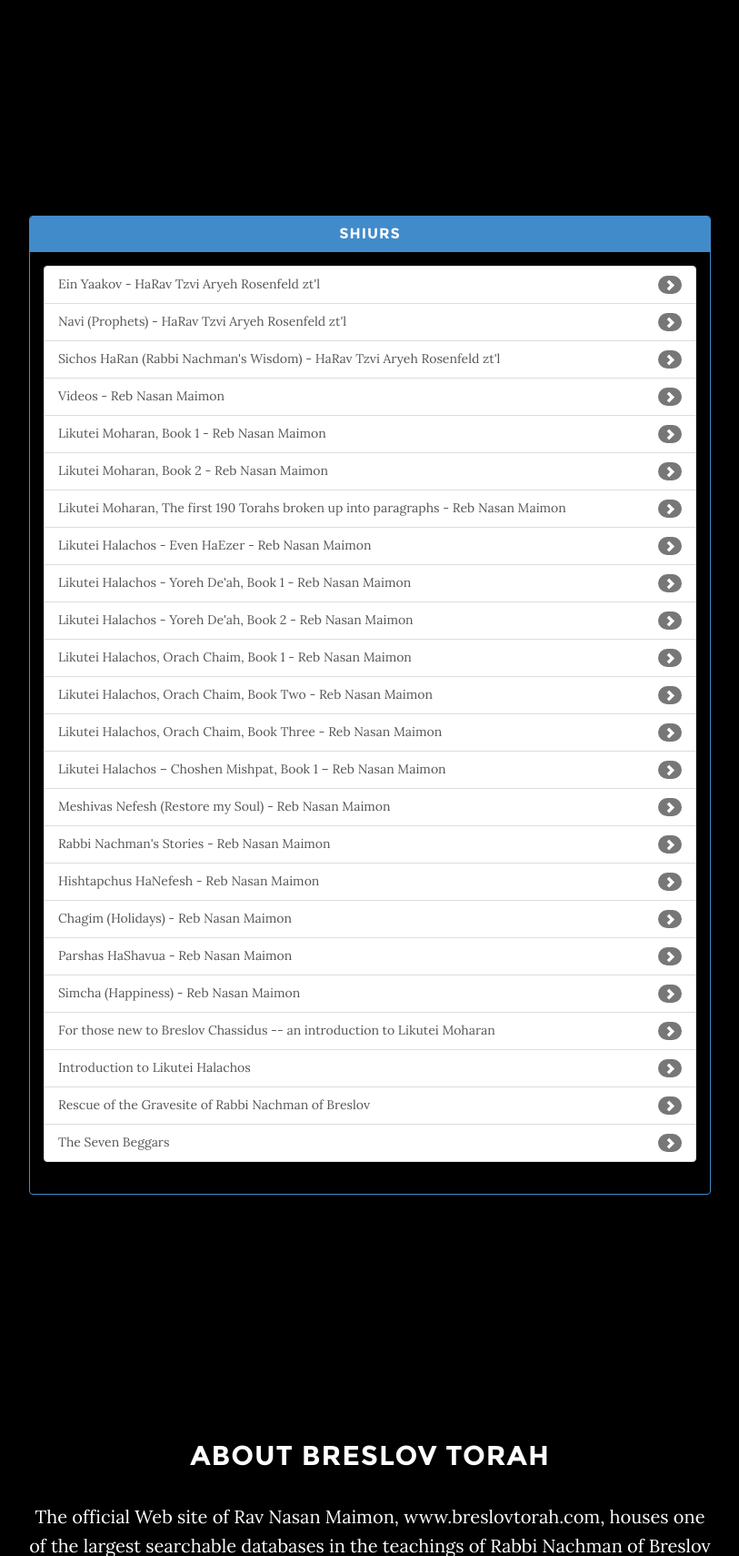
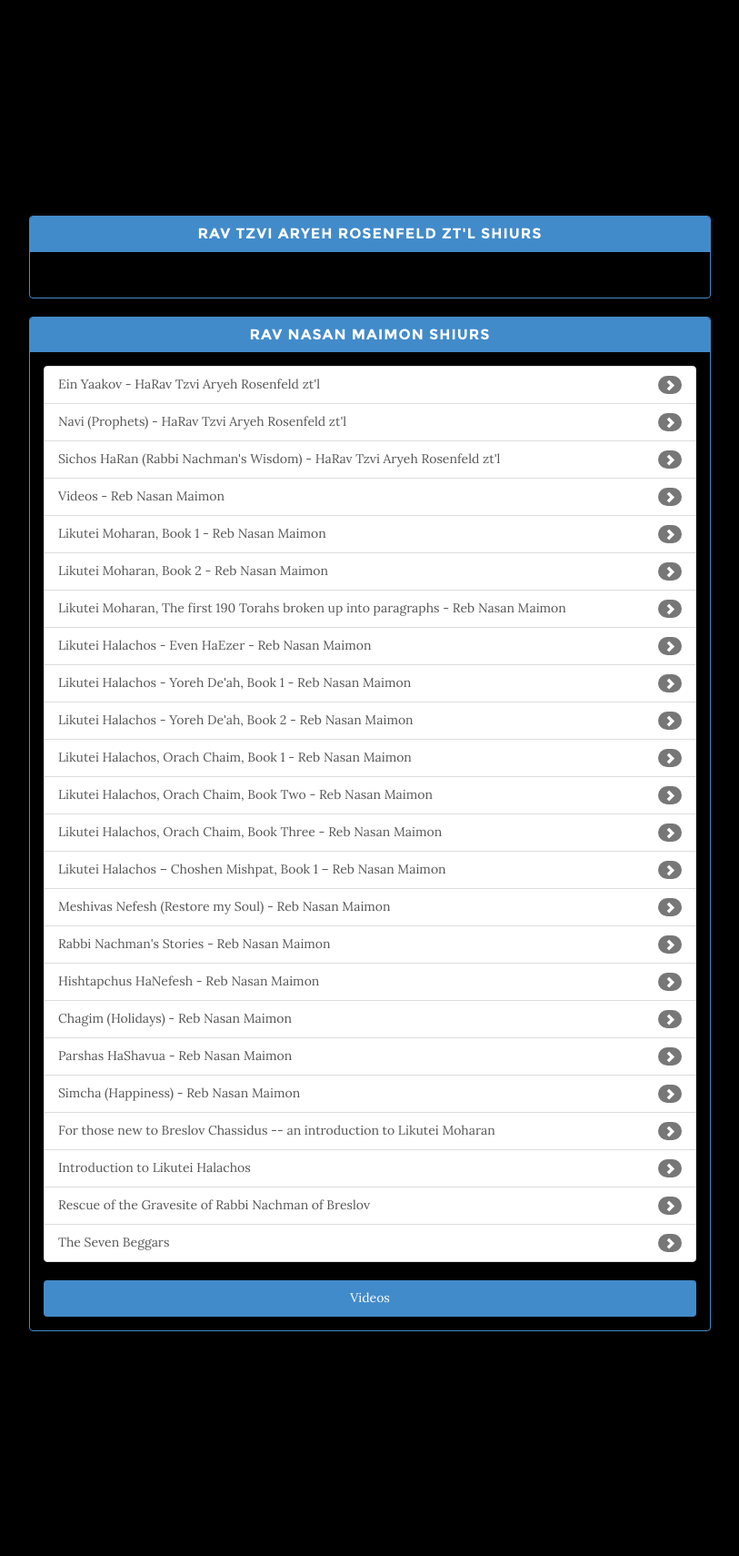
Before and after one commit to breslover/breslovtorah, a Django app: page /index.html in a window 1280 px wide. Shown: the part 813-2523 px from the top of the page at 91% size, without its empty margins (233-1046 px from the left). Run offline with Django 3.2, Linux system fonts and the light colour scheme; data comes from the database, SQL or seed files in the repository; some libraries are stand-ins or nearby versions.

Commit message:
commit! rebbe rosenfeld shiurs

```diff
--- a/breslovtorah/frontpage/templates/base.html
+++ b/breslovtorah/frontpage/templates/base.html
@@ -54,7 +54,7 @@
                 <button type="button" class="navbar-toggle" data-toggle="collapse" data-target=".navbar-main-collapse">
                     <i class="glyphicon glyphicon-align-justify"></i>
                 </button>
-                <a class="navbar-brand page-scroll" href="#page-top">
+                <a class="navbar-brand page-scroll" href="/index.html#page-top">
                     <i class="glyphicon glyphicon-play-circle"></i>  <span class="light">Breslov</span>Torah<span class="light">.net</span>
                 </a>
             </div>
@@ -121,9 +121,30 @@
             <div class="col-lg-8 col-lg-offset-2">
 
 
+            	<div class="panel panel-primary">
+					<div class="panel-heading">
+						<h3 class="panel-title">Rav Tzvi Aryeh Rosenfeld ZT'L Shiurs</h3>
+					</div>
+					<div class="panel-body">
+
+						<div class="list-group">
+
+							{% for sefer in sefers_rosenfeld %}
+								<a href="{% url 'sefer' sefer.slug %}" class="list-group-item">
+									<span class="badge"><i class='glyphicon glyphicon-chevron-right'></i></span>
+							  		{{sefer.title|safe}}
+							  	</a>
+							{% endfor %}
+
+						</div>
+
+					</div>
+			    </div>
+
+
 	            <div class="panel panel-primary">
 					<div class="panel-heading">
-						<h3 class="panel-title">Shiurs</h3>
+						<h3 class="panel-title">Rav Nasan Maimon Shiurs</h3>
 					</div>
 					<div class="panel-body">
 
@@ -138,12 +159,10 @@
 
 						</div>
 
-						{% comment %}
-							<ul class="nav nav-pills nav-stacked" role="tablist">
-								<li role="presentation" class="active"><a href="#">Video clips of the day</a></li>
-								<li role="presentation" class="active"><a href="#">Daily full-length shiur</a></li>
-							</ul>
-						{% endcomment %}
+						<ul class="nav nav-pills nav-stacked" role="tablist">
+							<li role="presentation" class="active"><a href="/sefer/videos-reb-nasan-maimon.html">Videos</a></li>
+						</ul>
+
 
 					</div>
 			    </div>
--- a/breslovtorah/frontpage/views.py
+++ b/breslovtorah/frontpage/views.py
@@ -24,7 +24,8 @@ def home(request):
         daily_shiur = None
 
     # grab the list of sefarim from the Sefer table
-    sefers_maimon = Sefer.objects.filter(user=User.objects.get(username='maimon'))
+    sefers_maimon = Sefer.objects.filter(user__username='maimon')
+    sefers_rosenfeld = Sefer.objects.filter(user__username='rosenfeld')
 
     # load the template
     t = loader.get_template('base.html')
```
